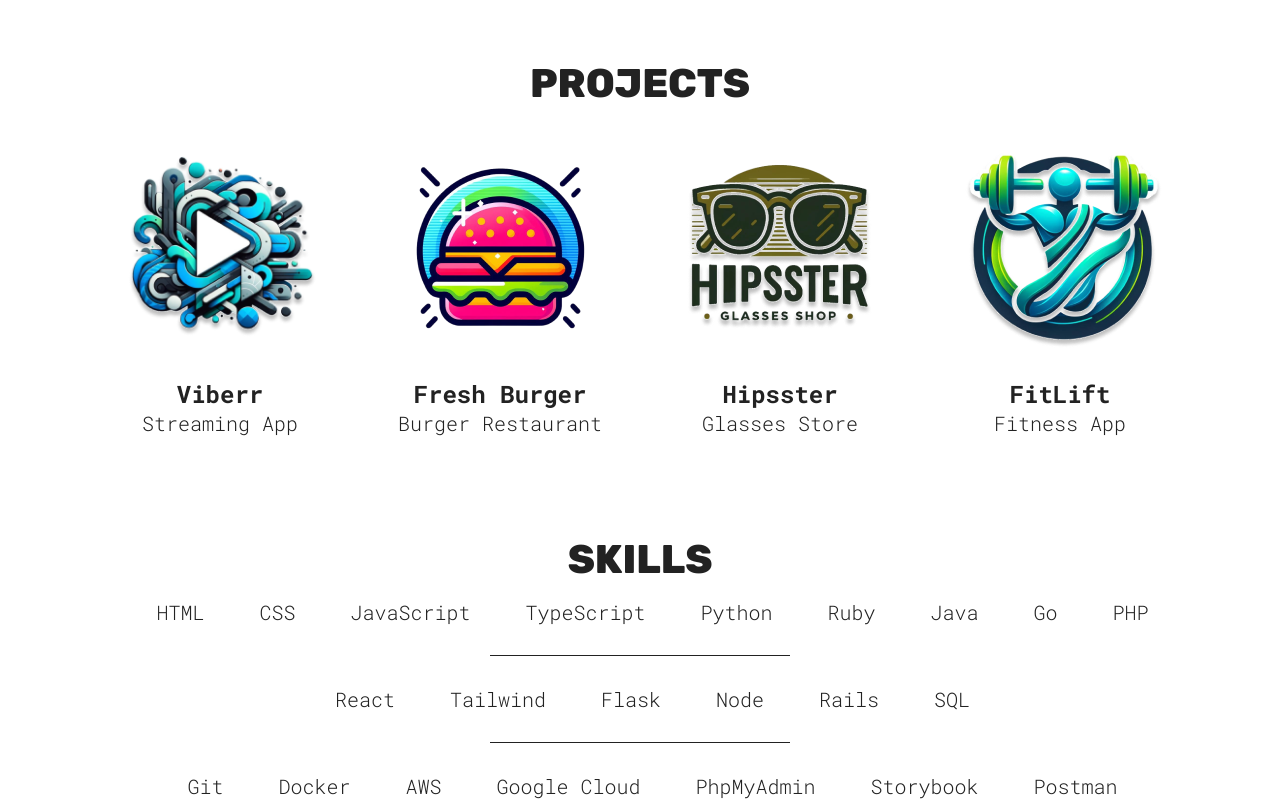
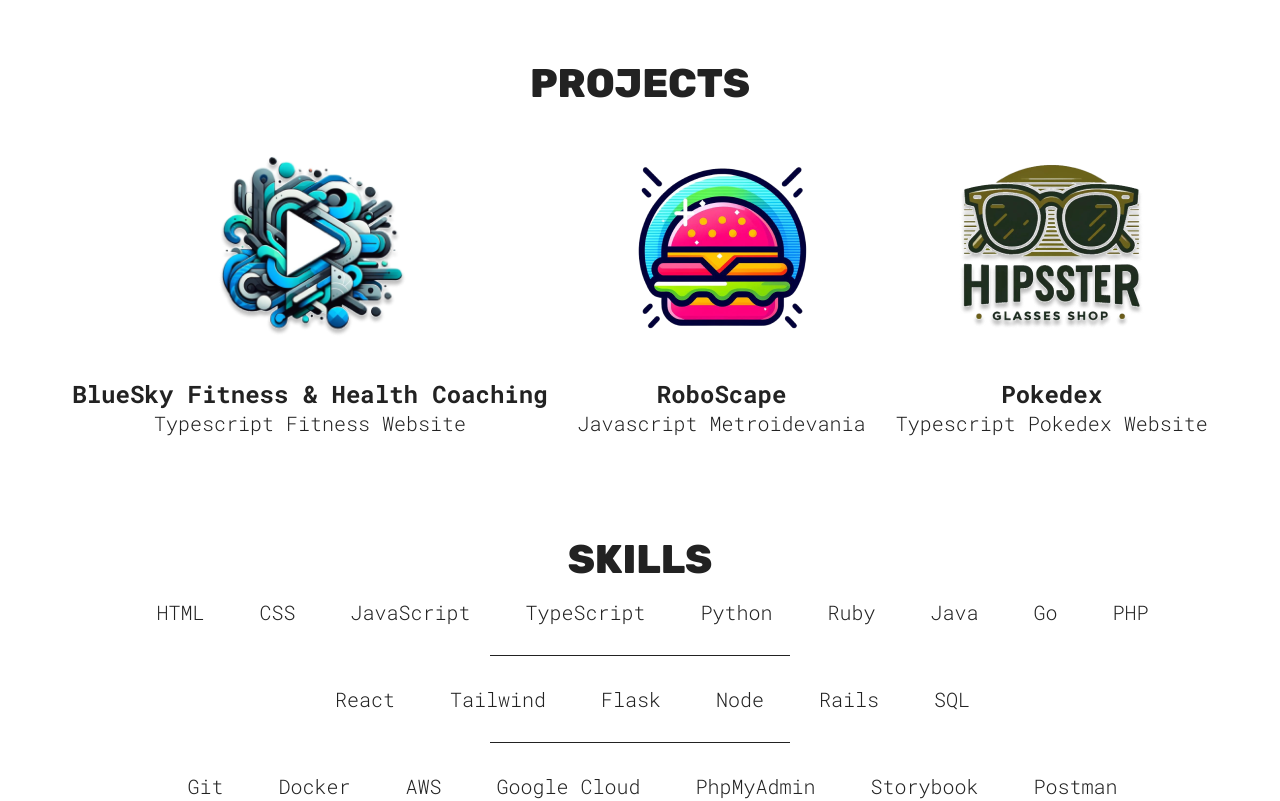
Before and after one commit to matthew-sawatzky/msawatzky-portfolio, a React (Vite) app: page / in a window 1280 px wide. Shown: the part 840-1641 px from the top of the page. Built offline with nearby package versions, Linux system fonts and the light colour scheme; a web font is replaced by a local one.

Commit message:
updated projects

```diff
--- a/src/sections/Projects/Projects.jsx
+++ b/src/sections/Projects/Projects.jsx
@@ -13,27 +13,21 @@ function projects() {
       <div className={styles.projectsContainer}>
         <ProjectCard
           src={viberr}
-          link={"https://github.com/matthew-sawatzky"}
-          h3="Viberr"
-          p="Streaming App"
+          link={"https://blueskyfitnessandhealthcoaching.vercel.app/"}
+          h3="BlueSky Fitness & Health Coaching"
+          p="Typescript Fitness Website"
         />
         <ProjectCard
           src={freshBurger}
-          link={"https://github.com/matthew-sawatzky"}
-          h3="Fresh Burger"
-          p="Burger Restaurant"
+          link={"https://roboscape.vercel.app/"}
+          h3="RoboScape"
+          p="Javascript Metroidevania"
         />
         <ProjectCard
           src={hipsster}
           link={"https://github.com/matthew-sawatzky"}
-          h3="Hipsster"
-          p="Glasses Store"
-        />
-        <ProjectCard
-          src={fitLift}
-          link={"https://github.com/matthew-sawatzky"}
-          h3="FitLift"
-          p="Fitness App"
+          h3="Pokedex"
+          p="Typescript Pokedex Website"
         />
       </div>
     </section>
```
